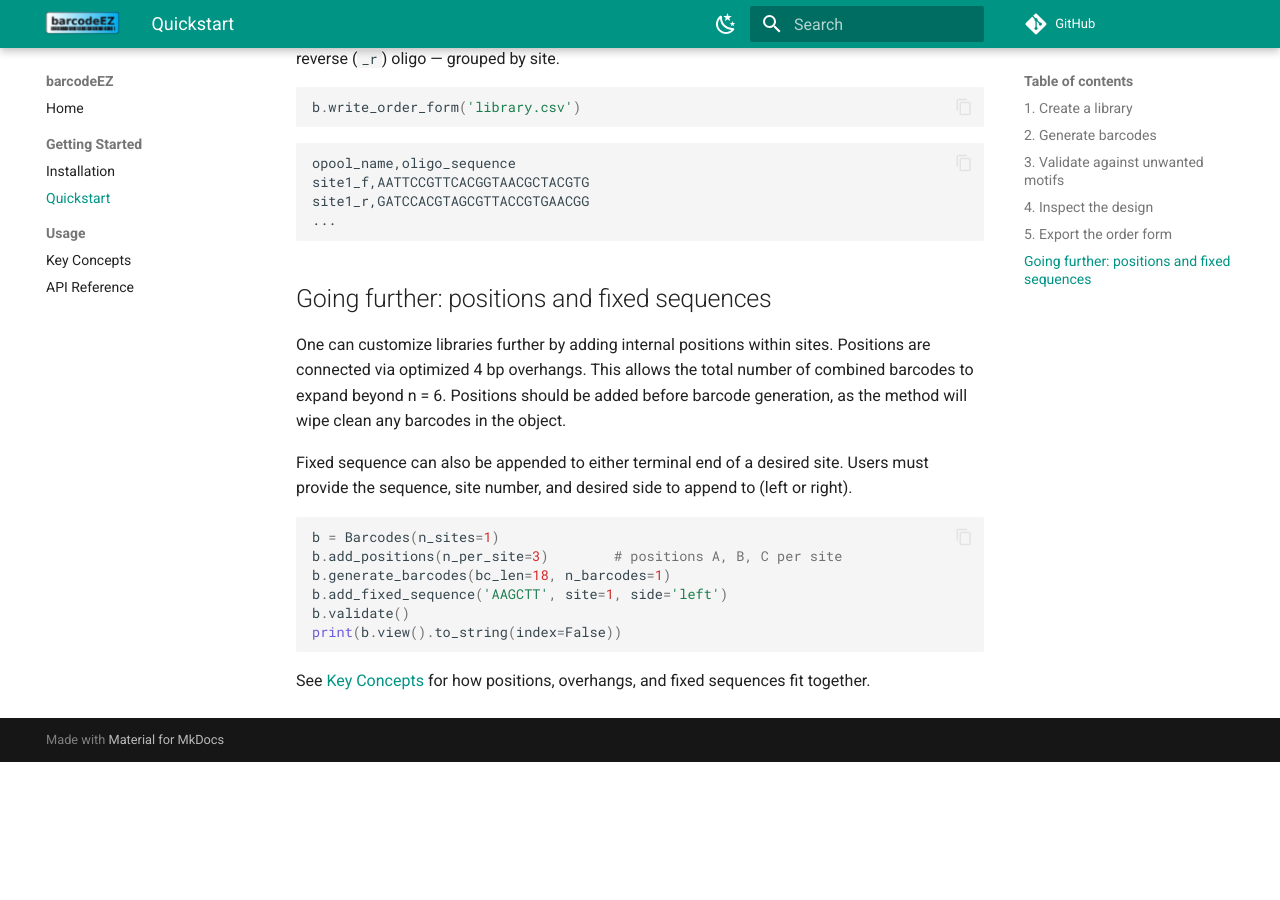
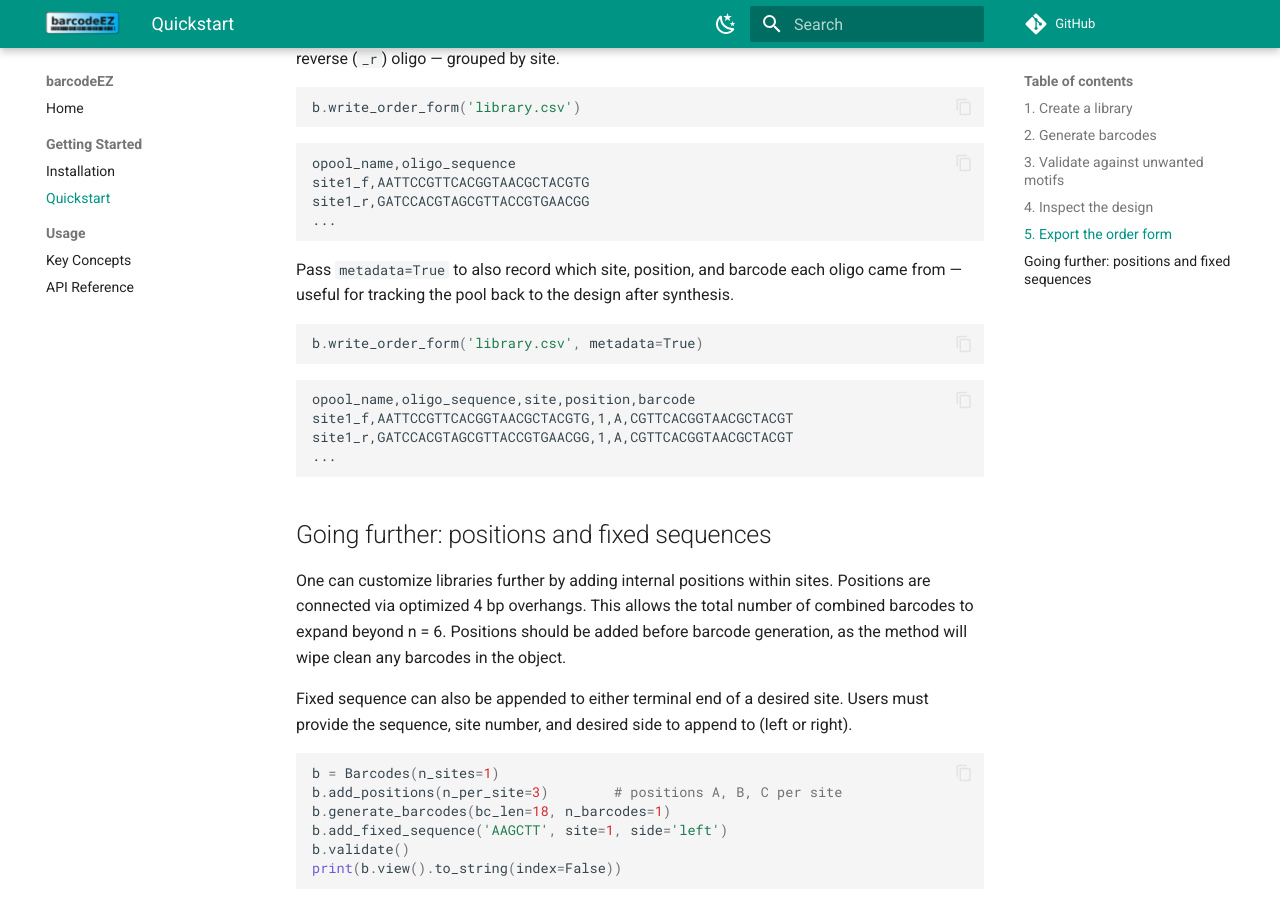
Before and after one commit to ArpiarSaundersLab/barcodeEZ, an MkDocs documentation site: the page built from docs/getting-started/quickstart.md, in a window 1280 px wide and 900 px high, scrolled down 1479 px. Built offline with MkDocs 1.6.1 and Material for MkDocs 9.7.7, drawn with Linux system fonts in a browser that asks for light colours; comment, search, counter and statistics services are not loaded; before the commit the page ends 2241 px from its top, so only the background shows below that.

Commit message:
small fixes to docs

````diff
--- a/docs/getting-started/quickstart.md
+++ b/docs/getting-started/quickstart.md
@@ -72,6 +72,20 @@ site1_r,GATCCACGTAGCGTTACCGTGAACGG
 ...
 ```
 
+Pass `metadata=True` to also record which site, position, and barcode each oligo
+came from — useful for tracking the pool back to the design after synthesis.
+
+```python
+b.write_order_form('library.csv', metadata=True)
+```
+
+```text
+opool_name,oligo_sequence,site,position,barcode
+site1_f,AATTCCGTTCACGGTAACGCTACGTG,1,A,CGTTCACGGTAACGCTACGT
+site1_r,GATCCACGTAGCGTTACCGTGAACGG,1,A,CGTTCACGGTAACGCTACGT
+...
+```
+
 ## Going further: positions and fixed sequences
 
 One can customize libraries further by adding internal positions within sites. Positions are connected via optimized 4 bp overhangs. This allows the total number of combined barcodes to expand beyond n = 6. Positions should be added before barcode generation, as the method will wipe clean any barcodes in the object.
````
Also changed, not shown: README.md (+3 -3 lines), docs/getting-started/installation.md (+1 -1 lines).
